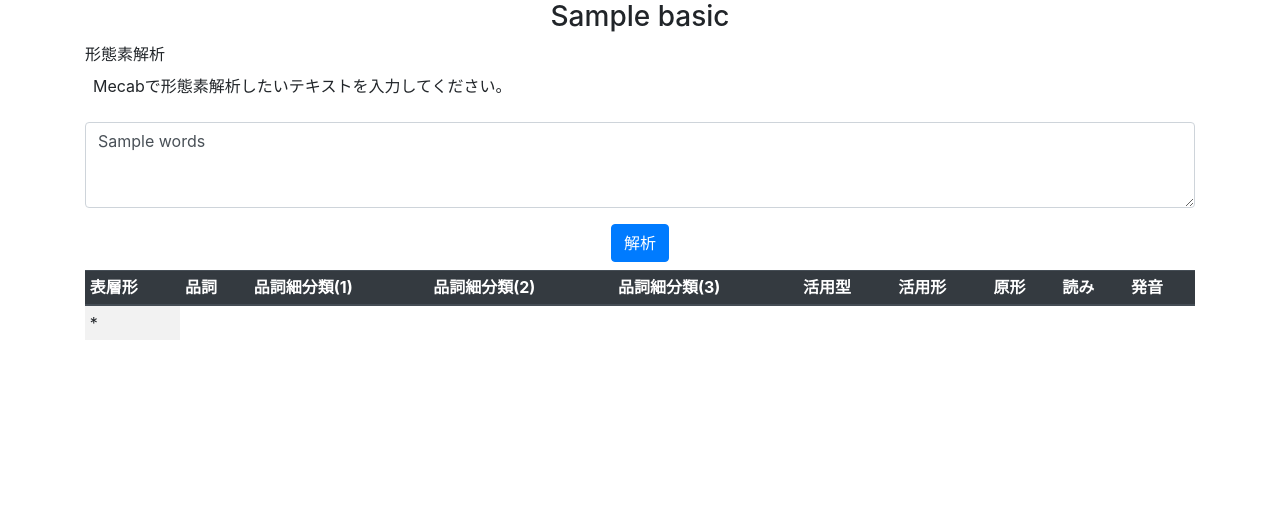
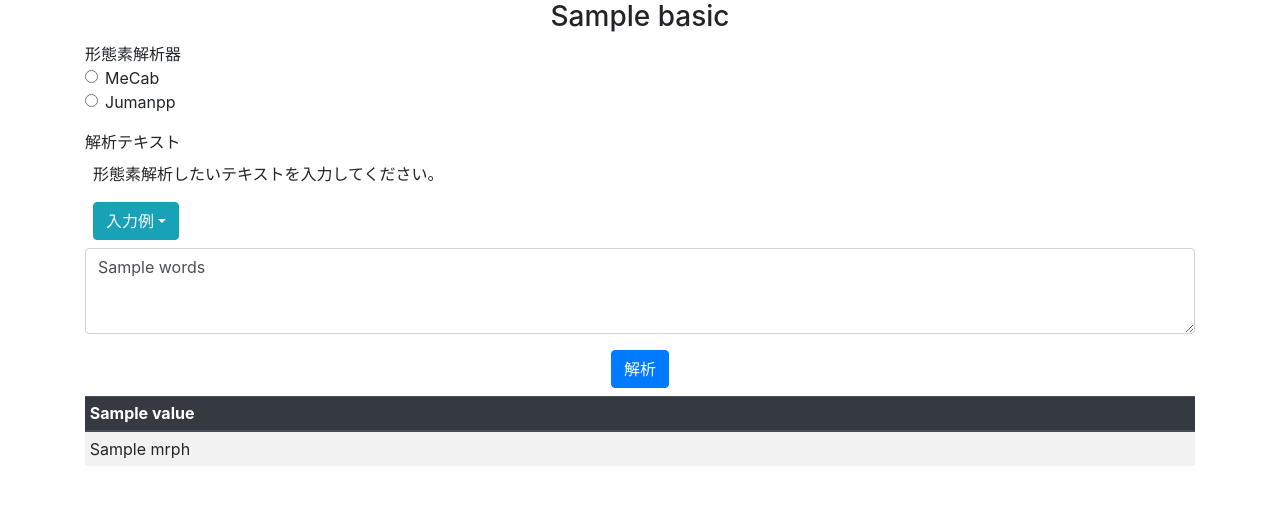
Before and after one commit to takeYY/Gitai, a Flask app: template templates/morphological.html in a window 1280 px wide. Shown: the part 56-561 px from the top of the page. Run offline with Flask 2, Linux system fonts and the light colour scheme; the template is opened without the code that fills it: most values are stand-ins (such as "Sample title", 1, 10 or a date in 2020); some libraries are stand-ins or nearby versions.

Commit message:
新たな形態素解析器、Jumanppを追加

```diff
--- a/app.py
+++ b/app.py
@@ -1,7 +1,7 @@
 import os
 from flask import Flask, render_template, request, redirect, url_for, send_file, send_from_directory
 from waitress import serve
-from get_data import get_hinshi_dict, get_khcoder_df, get_basic_data, get_novels_tuple, get_edogawa_merge_df, get_mecab_type
+from get_data import get_hinshi_dict, get_khcoder_df, get_basic_data, get_novels_tuple, get_edogawa_merge_df, get_juman_mrph, mecab_divide_dict, juman_divide_dict
 from co_oc_network import create_network
 import MeCab
 
@@ -142,7 +142,7 @@ def morphological():
     # 基本情報
     basic_data = get_basic_data(title='形態素解析', active_url='morph_analysis')
 
-    return render_template('morphological.html', basic_data=basic_data)
+    return render_template('morphological.html', basic_data=basic_data, mrph_type='None')
 
 
 @app.route('/morphological/analysis', methods=['GET', 'POST'])
@@ -159,30 +159,44 @@ def morphological_analysis():
     basic_data = get_basic_data(title='形態素解析', active_url='morph_analysis')
     # 送信されたデータの取得と形態素解析
     text = request.form.get('mecab-words')
-    tagger = MeCab.Tagger(
-        '-d /usr/lib/x86_64-linux-gnu/mecab/dic/mecab-ipadic-neologd'
-    )
-    # MeCabの分類リスト取得
-    mecab_type = get_mecab_type()
-    # MeCabによる形態素解析
-    mecab_parse = tagger.parse(text)
-    mecab_line = [line for line in mecab_parse.split('\n')]
-    mecab_result = []
-    for line in mecab_line:
-        mecab_dict = {}
-        line_split = line.split('\t')
-        if line_split[0] == 'EOS':
-            break
+    mrph_type = request.form.get('mrph')
 
-        mecab_dict['surface'] = line_split[0]
-        values = line_split[1].split(',')
-        for idx, value in enumerate(values):
-            mecab_dict[mecab_type[idx+1]] = value
-        mecab_result.append(mecab_dict)
-    # MeCabによる形態素解析結果をまとめたデータ群
-    mecab_data = dict(words=text, result=mecab_result, type=mecab_type)
+    # MeCabによる解析
+    if mrph_type == 'mecab':
+        tagger = MeCab.Tagger(
+            '-d /usr/lib/x86_64-linux-gnu/mecab/dic/mecab-ipadic-neologd'
+        )
+        # MeCabの分類リスト取得
+        divide_keys = list(mecab_divide_dict().keys())
+        # MeCabの分類辞書
+        divide_dict = mecab_divide_dict()
+        # MeCabによる形態素解析
+        mecab_parse = tagger.parse(text)
+        mecab_line = [line for line in mecab_parse.split('\n')]
+        mrph_result = []
+        for line in mecab_line:
+            mecab_dict = {}
+            line_split = line.split('\t')
+            if line_split[0] == 'EOS':
+                break
 
-    return render_template('morphological.html', basic_data=basic_data, mecab_data=mecab_data)
+            mecab_dict['surface'] = line_split[0]
+            values = line_split[1].split(',')
+            for idx, value in enumerate(values):
+                mecab_dict[divide_keys[idx+1]] = value
+            mrph_result.append(mecab_dict)
+
+    # Jumanによる解析
+    elif mrph_type == 'juman':
+        # Jumanppによる形態素解析
+        mrph_result = get_juman_mrph(text)
+        # Jumanppの分類辞書
+        divide_dict = juman_divide_dict()
+
+    # 形態素解析結果をまとめるデータ群
+    mrph_data = dict(words=text, mrph=mrph_result, divide_dict=divide_dict)
+
+    return render_template('morphological.html', basic_data=basic_data, mrph_type=mrph_type, mrph_data=mrph_data)
 
 
 # おまじない
--- a/requirements.txt
+++ b/requirements.txt
@@ -4,4 +4,7 @@ pandas
 pyvis
 numexpr
 waitress
+mecab-python3==0.7
 gensim
+pyknp
+timeout-decorator
--- a/templates/morphological.html
+++ b/templates/morphological.html
@@ -5,15 +5,35 @@
 
   <form action='/morphological/analysis' method='post'>
     <!--
+    ----- 形態素解析器 -----
+    -->
+    <div class='form-group'>
+      <label for='mrph' class='form-check-label'>形態素解析器</label>
+      <div class='form-check'>
+        <input type='radio' name='mrph' value='mecab' id='mecab' class='form-check-input' {{'checked' if
+        mrph_type == 'mecab' or mrph_type == 'None' else '' }}>
+        <label for='mecab' class='form-check-label'>MeCab</label>
+      </div>
+      <div class='form-check'>
+        <input type='radio' name='mrph' value='juman' id='juman' class='form-check-input' {{'checked' if mrph_type == 'juman' else '' }}>
+        <label for='juman' class='form-check-label'>Jumanpp</label>
+      </div>
+    </div>
+    <!--
     ----- 形態素解析用テキスト -----
     -->
     <div class='form-group'>
-      <label for='mecab-word' class='form-check-label'>形態素解析</label>
+      <label for='mecab-word' class='form-check-label'>解析テキスト</label>
       <div class='p-2'>
-        <p>Mecabで形態素解析したいテキストを入力してください。</p>
+        <p>形態素解析したいテキストを入力してください。</p>
+        <button class='btn btn-info dropdown-toggle' aria-controls='mrph-word-sample' aria-expanded='false'
+          data-target='#mrph-word-sample' data-toggle='collapse' type='button'>入力例</button>
+        <div id='mrph-word-sample' class='collapse'>
+          <textarea class='form-control' disabled placeholder='すもももももももものうち' rows=1></textarea>
+        </div>
       </div>
       <textarea class='form-control' rows=3
-        name='mecab-words'>{{ mecab_data.get('words') if mecab_data else ''}}</textarea>
+        name='mecab-words'>{{ mrph_data.get('words') if mrph_data else ''}}</textarea>
     </div>
     <!--
     ----- 解析ボタン -----
@@ -24,29 +44,22 @@
   </form>
 
   <!--
-  ----- 解析ボタンが押された後に表示される結果 -----
+  ----- 形態素解析結果 -----
   -->
-  {% if mecab_data %}
+  {% if mrph_data %}
   <div class='my-2'>
     <table class='table table-sm table-striped table-hover'>
       <thead class='thead-dark'>
         <tr>
-          <th>表層形</th>
-          <th>品詞</th>
-          <th>品詞細分類(1)</th>
-          <th>品詞細分類(2)</th>
-          <th>品詞細分類(3)</th>
-          <th>活用型</th>
-          <th>活用形</th>
-          <th>原形</th>
-          <th>読み</th>
-          <th>発音</th>
+          {% for value in mrph_data.get('divide_dict').values() %}
+          <th>{{ value }}</th>
+          {% endfor %}
         </tr>
       </thead>
-      {% for result in mecab_data.get('result') %}
+      {% for mrph in mrph_data.get('mrph') %}
       <tr>
-        {% for type in mecab_data.get('type') %}
-        <td>{{ result.get(type, '*') }}</td>
+        {% for key in mrph_data.get('divide_dict').keys() %}
+        <td>{{ mrph.get(key, '*') }}</td>
         {% endfor %}
       </tr>
       {% endfor %}
```
Also changed, not shown: get_data.py (+31 -2 lines), 1 other file.
